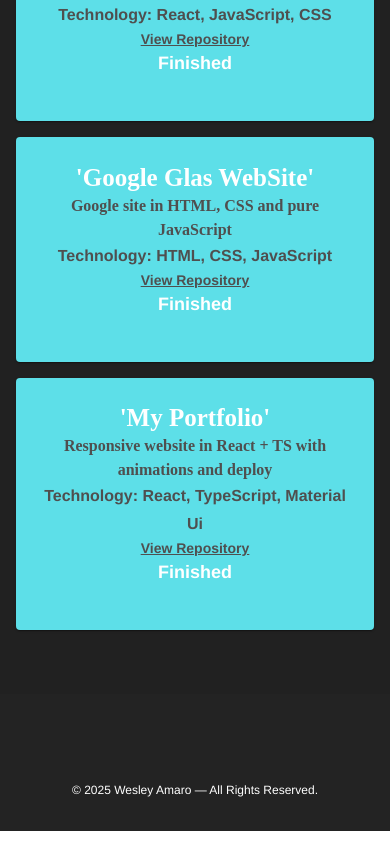
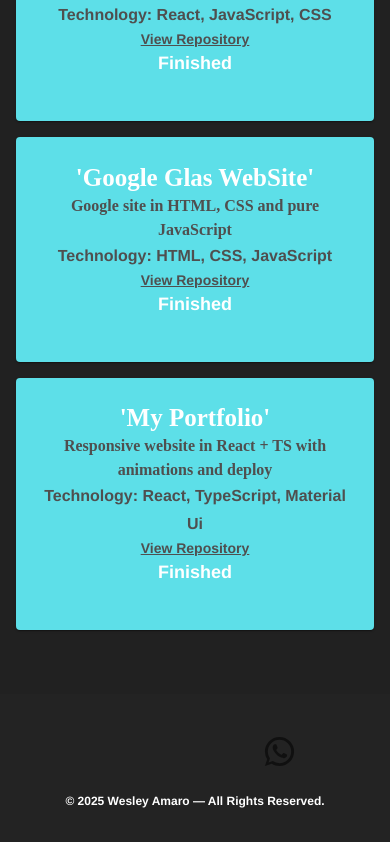
Before and after one commit to pohawesleyp/myportfolio, a React (Vite) app in the folder myportfolio-project/: page / in a window 390 px wide. Shown: the part 6155-6997 px from the top of the page. Built offline with nearby package versions, Linux system fonts and the light colour scheme; some icons are missing.

Commit message:
perf: Changes in the responsiveness of Footer.tsx and added a button with a link to Whatsapp

```diff
--- a/myportfolio-project/src/components/Footer/Footer.tsx
+++ b/myportfolio-project/src/components/Footer/Footer.tsx
@@ -9,8 +9,8 @@ import GitHubIcon from "@mui/icons-material/GitHub";
 import EmailIcon from "@mui/icons-material/Email";
 import LinkedInIcon from "@mui/icons-material/LinkedIn";
 import theme from "../../theme";
+import { WhatsApp } from "@mui/icons-material";
 
-const Footer: React.FC = () => {
 const StyledFooter = styled("footer")(({ theme }) => ({
   backgroundColor: theme.palette.primary.main,
   color: theme.palette.primary.contrastText,
@@ -21,11 +21,12 @@ const Footer: React.FC = () => {
 const iconButtonStyle = {
   transition: "transform 0.3s ease, color 0.3s ease",
   "&:hover": {
-      transform: "scale(1.2)",
+    transform: "scale(1.5)",
     color: `${theme.palette.secondary.main}`, // Ou uma cor específica, se quiser dar contraste
   },
 };
 
+const Footer: React.FC = () => {
   return (
     <>
       <StyledFooter>
@@ -40,7 +41,7 @@ const Footer: React.FC = () => {
             <IconButton
               href="https://github.com/pohawesleyp"
               target="_blank"
-              rel="noopener"
+              rel="noopener noreferrer"
               aria-label="GitHub"
               sx={iconButtonStyle}
             >
@@ -49,7 +50,7 @@ const Footer: React.FC = () => {
             <IconButton
               href="https://www.linkedin.com/in/wesley-amaro/"
               target="_blank"
-              rel="noopener"
+              rel="noopener noreferrer"
               aria-label="Linkedin"
               sx={iconButtonStyle}
             >
@@ -58,17 +59,27 @@ const Footer: React.FC = () => {
             <IconButton
               href="mailto:wesley.amaro.1@gmail.com"
               target="_blank"
-              rel="noopener"
+              rel="noopener noreferrer"
               aria-label="Gmail"
               sx={iconButtonStyle}
             >
               <EmailIcon fontSize="large" />
+            </IconButton>
+            <IconButton
+              href="https://wa.me/5513981726612?text=Olá%20Wesley,%20gostaria%20de%20entrar%20em%20contato%20com%20você!"
+              target="_blank"
+              rel="noopener noreferrer"
+              aria-label="WhatsApp"
+              sx={iconButtonStyle}
+            >
+              <WhatsApp fontSize="large" />
             </IconButton>
           </Stack>
           <Typography
             variant="body2"
             color="primary.contrastText"
             textAlign="center"
+            fontWeight={"bold"}
             sx={{
               fontSize: { xs: "0.75rem", sm: "0.875rem" },
             }}
```
Lines whose indentation alone changed are shown as unchanged.
